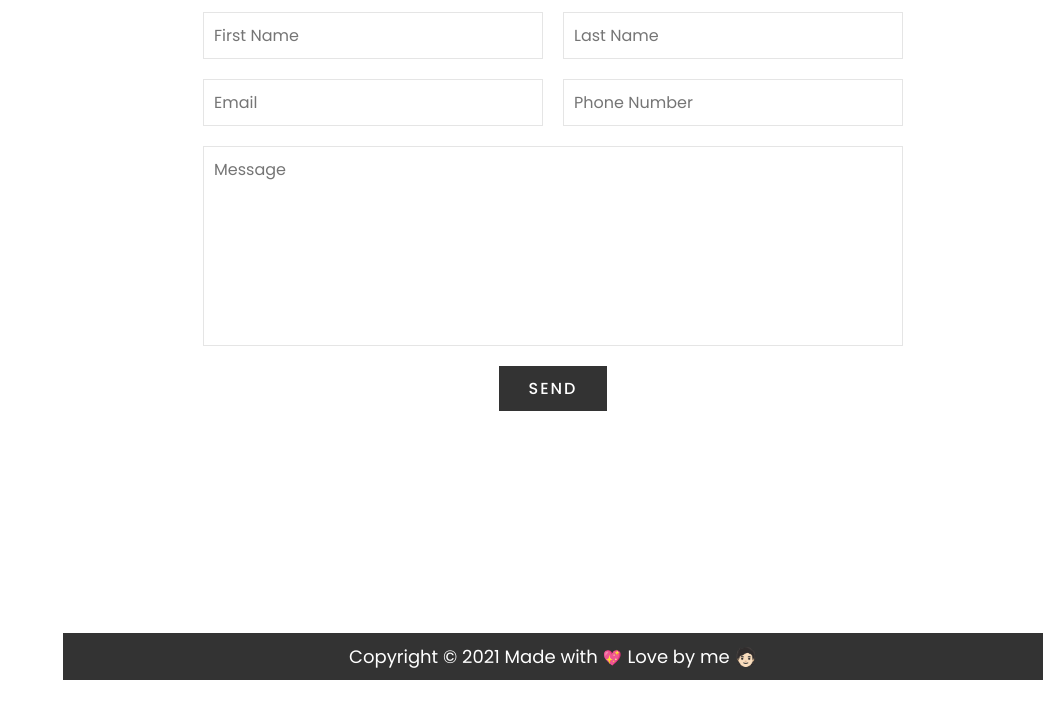
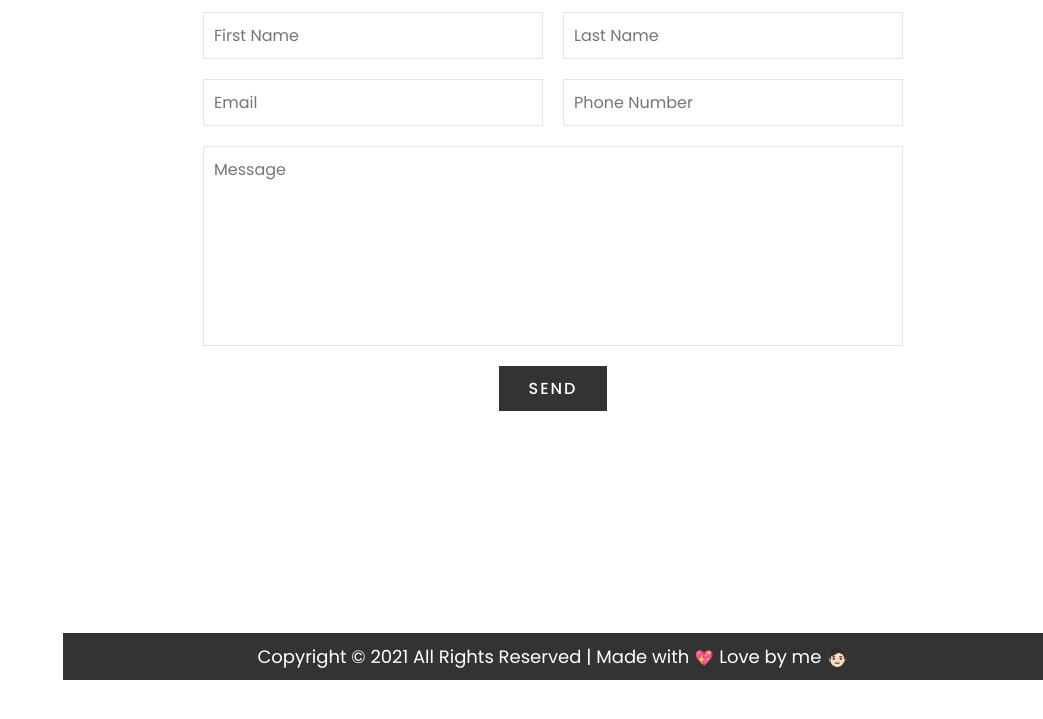
Before and after one commit to muhammadalifh/muhammadalifh.github.io, a plain HTML site: page index.html in a window 1280 px wide. Shown: the part 3697-4416 px from the top of the page, without its empty margins (237-1280 px from the left). Drawn offline with nearby package versions, Linux system fonts and the light colour scheme.

Commit message:
Update index.html
Year Dynamically

```diff
--- a/index.html
+++ b/index.html
@@ -262,13 +262,21 @@
             <!-- End Contact -->
             <!-- Footer Copyright -->
             <div class="copyright">
-                <p>Copyright &copy; 2021 Made with
+                <p>Copyright &copy; <span class="yearJS"></span> All Rights Reserved | Made with
                     <span class="love">💖</span>&nbsp;Love by me 🧑🏻
                 </p>
 
             </div>
         </div>
     </div>
+
+<!-- YEAR -->
+<script>
+    window.addEventListener('DOMContentLoaded',(event) => {
+        document.querySelector('.yearJS').innerHTML = new Date().getFullYear();
+    })
+</script>
+
 <script>
     let toggle = document.querySelector('.toggle');
     let topbar = document.querySelector('.topbar');
```
